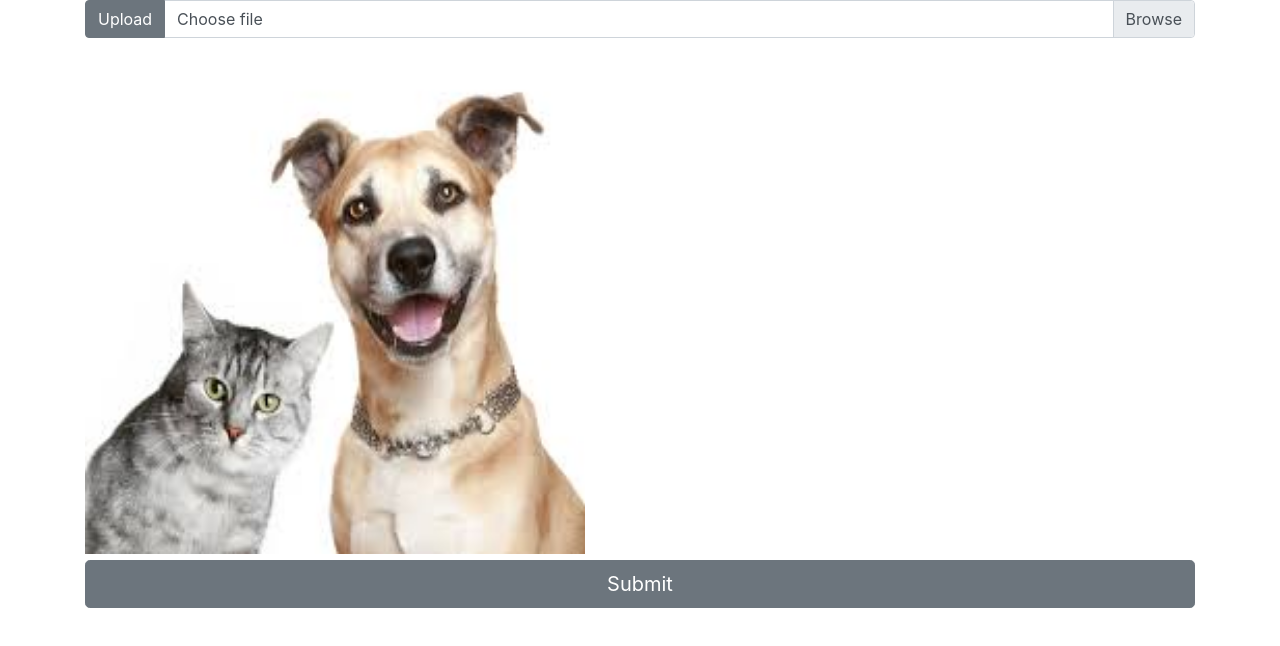
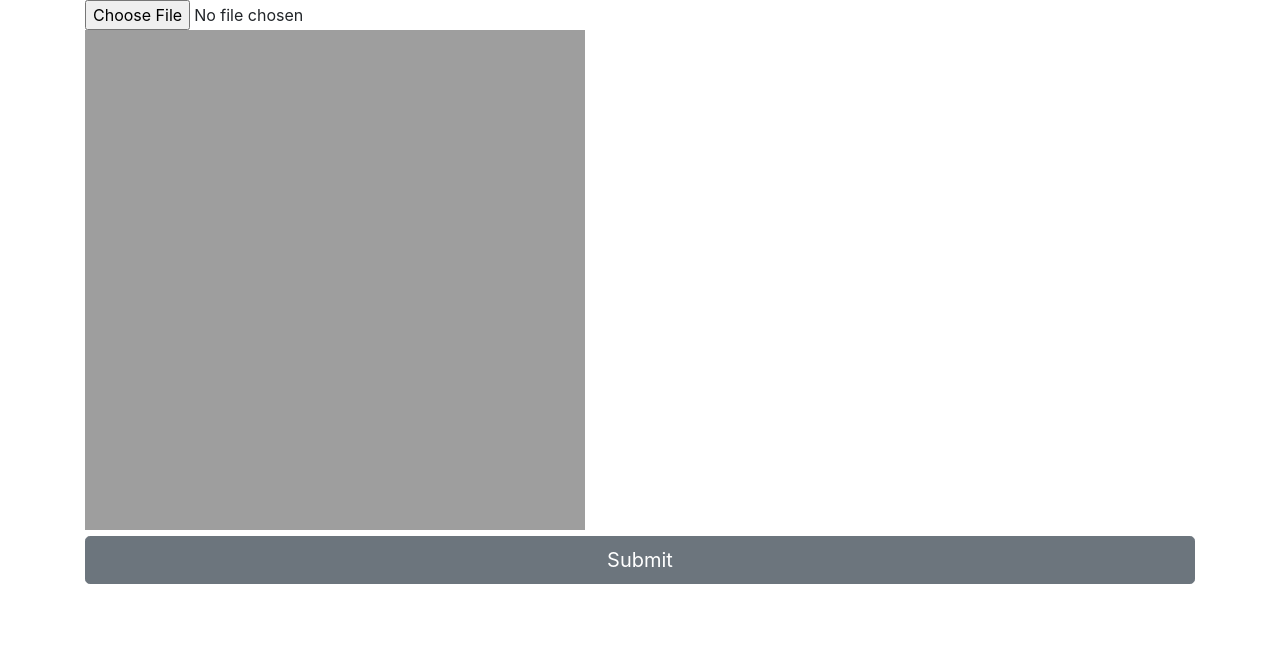
Before and after one commit to adriaanbd/kamtutecs, a React (Create React App) app: page / in a window 1280 px wide. Shown: the top 646 px of the page. Built offline with nearby package versions, Linux system fonts and the light colour scheme.

Commit message:
moved functionality to App comp

```diff
--- a/src/App.js
+++ b/src/App.js
@@ -1,12 +1,12 @@
-import React, { useState } from 'react';
+import React, { useEffect, useState, useRef } from 'react';
 import {
   Container,
   Row,
   Col,
   Button,
 } from 'reactstrap';
-import Upload from './components/Upload';
-import Canvas from './components/Canvas';
+// import Upload from './components/Upload';
+// import Canvas from './components/Canvas';
 import './styles.css';
 import sendRequest from './utils/api';
 
@@ -19,6 +19,39 @@ const BOX = {
 
 function App() {
   const [box, setBox] = useState(BOX);
+  const [file, setFile] = useState(null);
+  const [imgSrc, setImgSrc] = useState(null);
+  const canvas = useRef(null);
+  const ctx = useRef(null);
+
+  useEffect(() => {
+    canvas.current.focus();
+    ctx.current = canvas.current.getContext('2d');
+
+    const cv = canvas.current;
+    const scale = [0, 0, cv.width, cv.height];
+    const image = new Image();
+    console.log('BASE64 ENCODING OF IMAGE =>', imgSrc)
+    image.src = imgSrc;
+    image.onload = () => ctx.current.drawImage(image, ...scale);
+  }, [imgSrc])
+
+  const handleDown = () => {}
+  const handleUp = () => {}
+  const handleMove = () => {}
+
+  const handleUpload = e => {
+    const { files } = e.target;
+    const file = files[0];
+    const reader = new FileReader()
+    if (file) {
+      reader.onload = e => {
+        const src = e.target.result;
+        setImgSrc(src)
+      }
+      reader.readAsDataURL(file)
+    }
+  };
 
   const handleSubmit = async () => {
     try {
@@ -35,13 +68,23 @@ function App() {
     <Container>
       <Row>
         <Col>
-          <Upload />
-          <Canvas
-            height="500"
-            width="500"
-            box={box}
-            setBox={setBox}
-          />
+	  <div id="upload-box">
+	    <input
+	      type="file"
+	      name="file"
+	      accept="image/*"
+	      multiple={false}
+	      onChange={handleUpload} />
+	  </div>
+	  <canvas
+	    id="canvas"
+	    ref={canvas}
+	    width="500"
+	    height="500"
+	    onMouseDown={handleDown}
+	    onMouseUp={handleUp}
+	    onMouseMove={handleMove}
+	  />
           <Button
             variant="primary"
             size="lg"
```
